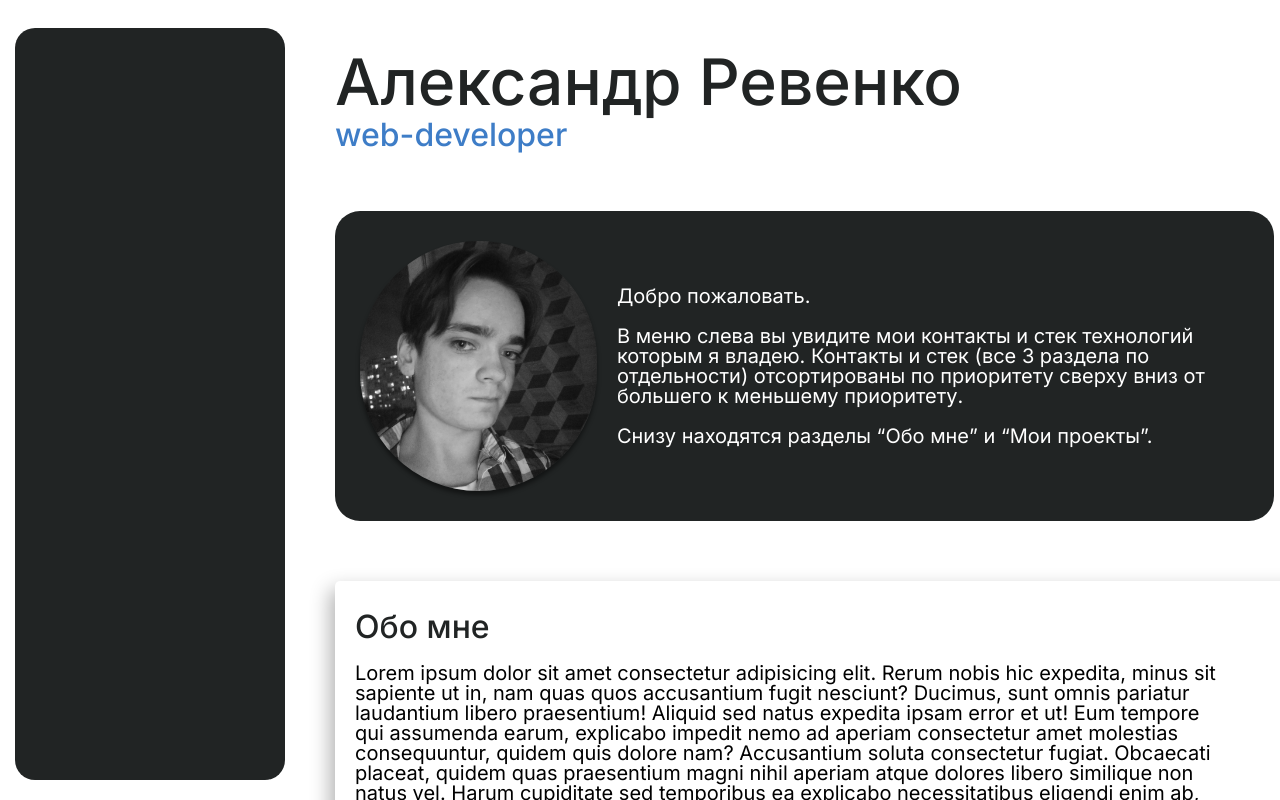
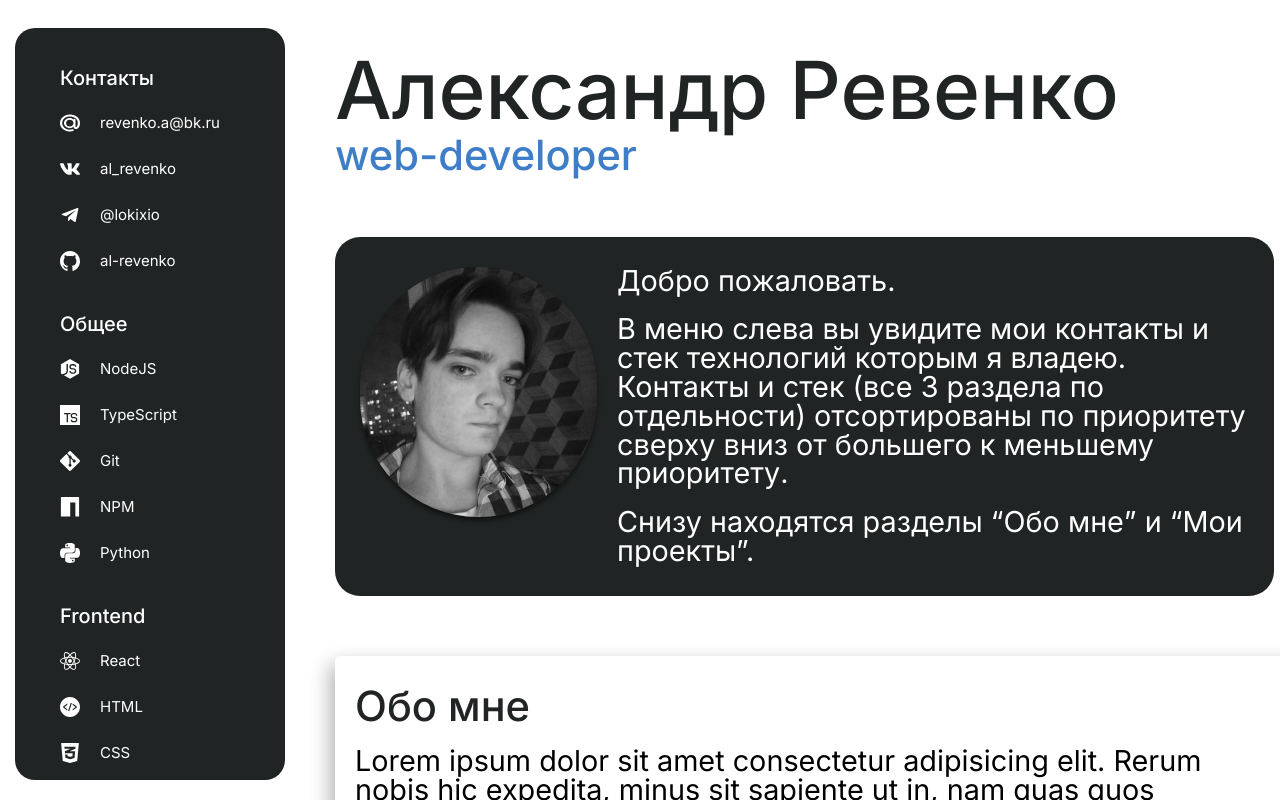
Before and after one commit to al-revenko/resume, a React (Vite) app: page / in a window 1280 px wide. Shown: the top 800 px of the page. Built offline with nearby package versions, Linux system fonts and the light colour scheme.

Commit message:
Заполнил сайдбар контентом

```diff
--- a/package.json
+++ b/package.json
@@ -25,6 +25,7 @@
     "eslint-plugin-react-refresh": "^0.4.3",
     "typescript": "^5.0.2",
     "vite": "^4.4.5",
+    "vite-plugin-svgr": "^4.1.0",
     "vite-tsconfig-paths": "^4.2.1"
   }
 }
--- a/src/components/sidebar/Sidebar.module.scss
+++ b/src/components/sidebar/Sidebar.module.scss
@@ -6,15 +6,32 @@
   gap: 30px;
   padding: 40px 45px;
   background-color: $theme-color-1;
-  color: $sidebar-text-color;
   width: 270px;
   height: 94vh;
   position: fixed;
   top: 3.5vh;
   left: 15px;
-  box-sizing: border-box;
   border-radius: 20px;
-  font-size: 15px;
-  font-weight: 400;
-  line-height: 46px;
+  overflow-y: auto;
+
+    &::-webkit-scrollbar {
+      width: 10px;
+    }
+
+    /* Track */
+    &::-webkit-scrollbar-track {
+      -webkit-box-shadow: inset 0 0 6px rgba(0, 0, 0, 0.3);
+      -webkit-border-radius: 10px;
+      height: 20px;
+      border-radius: 10px;
+    }
+
+    /* Handle */
+    &::-webkit-scrollbar-thumb {
+      -webkit-border-radius: 10px;
+      border-radius: 10px;
+      background: rgba(51, 141, 224, 0.664);
+      -webkit-box-shadow: inset 0 0 6px rgba(0, 0, 0, 0.5);
+    }
+
 }
--- a/src/components/sidebar/Sidebar.tsx
+++ b/src/components/sidebar/Sidebar.tsx
@@ -1,9 +1,10 @@
 import style from './Sidebar.module.scss'
+import Categories from './categories/Categories';
 
 function Sidebar() {
   return (
     <aside className={style.sidebar}>
-
+      <Categories />
     </aside>
   )
 }
--- /dev/null
+++ b/src/components/sidebar/categories/Categories.module.scss
@@ -0,0 +1,38 @@
+@use '../../../styles/style.scss' as *;
+
+.categories {
+  display: flex;
+  width: 100%;
+  flex-direction: column;
+  gap: 30px;
+  color: $sidebar-text-color;
+}
+
+.categories__category {
+  display: flex;
+  flex-direction: column;
+  gap: 12px;
+}
+
+.categories__category__title {
+  font-size: 20px;
+  font-weight: 500;
+}
+
+.categories__category__content {
+  display: flex;
+  align-items: center;
+  gap: 20px;
+  font-size: 15px;
+  font-weight: 400;
+}
+
+.categories__category__content__icon * {
+  fill: $sidebar-text-color;
+}
+
+.categories__category__content__text {
+  font-size: 15px;
+  font-weight: 400;
+  line-height: 46px;
+}
--- /dev/null
+++ b/src/components/sidebar/categories/Categories.tsx
@@ -0,0 +1,54 @@
+import categoriesData from 'components/sidebar/categories/categories.data';
+import style from './Categories.module.scss'
+import CategoryI from './category.interface';
+
+const Categories = () => {
+
+  const categories = categoriesData;
+
+  const getCategoryContent = (category: CategoryI) => {
+
+    const {title, items} = category;
+
+    return (
+      <>
+        <h2 className={style.categories__category__title}>{title}</h2>
+        <ul>
+          {
+            items.map((item, index) => {
+
+              const {Icon, text, href} = item;
+
+              return (
+                <li className={style.categories__category__content} key={index}>
+                  <Icon width='20px' height='20px' className={style.categories__category__content__icon}/>
+                  {
+                    item.href ?
+                    <a className={style.categories__category__content__text} href={href}>{text}</a> :
+                    <p className={style.categories__category__content__text} >{text}</p>
+                  }
+                </li>
+              )
+            })
+          }
+        </ul>
+      </>
+    )
+  }
+
+  return (
+    <ul className={style.categories}>
+      {
+        categories.map((category, index) => {
+          return (
+            <li className={style.categories__category} key={index}>
+              { getCategoryContent(category) }
+            </li>
+          )
+        })
+      }
+    </ul>
+  )
+}
+
+export default Categories;
--- /dev/null
+++ b/src/components/sidebar/categories/categories.data.ts
@@ -0,0 +1,121 @@
+/// <reference types="vite-plugin-svgr/client" />
+
+import CategoryI from "./category.interface";
+
+import MailSvg from "assets/img/icon/contact/mail.svg?react"
+import VkSvg from "assets/img/icon/contact/vk.svg?react"
+import TgSvg from "assets/img/icon/contact/telegram.svg?react"
+import GithubSvg from "assets/img/icon/contact/github.svg?react"
+
+import NodeSvg from 'assets/img/icon/other/node.svg?react'
+import TsSvg from 'assets/img/icon/other/ts.svg?react'
+import GitSvg from 'assets/img/icon/other/git.svg?react'
+import NpmSvg from 'assets/img/icon/other/npm.svg?react'
+import PySvg from 'assets/img/icon/other/python.svg?react'
+
+import ReactSvg from 'assets/img/icon/frontend/react.svg?react'
+import HtmlSvg from 'assets/img/icon/frontend/html.svg?react'
+import CssSvg from 'assets/img/icon/frontend/css.svg?react'
+import FigmaSvg from 'assets/img/icon/frontend/figma.svg?react'
+
+import NestSvg from 'assets/img/icon/backend/nest.svg?react'
+import PsqlSvg from 'assets/img/icon/backend/psql.svg?react'
+import RestSvg from 'assets/img/icon/backend/rest.svg?react'
+import DockerSvg from 'assets/img/icon/backend/docker.svg?react'
+import OpenApiSvg from 'assets/img/icon/backend/openapi.svg?react'
+
+const categoriesData: CategoryI[] = [
+  {
+    title: 'Контакты',
+    items: [
+      {
+        Icon: MailSvg,
+        text: 'revenko.a@bk.ru',
+        href: 'mailto:revenko.a@bk.ru'
+      },
+      {
+        Icon: VkSvg,
+        text: 'al_revenko',
+        href: 'https://vk.com/al_revenko'
+      },
+      {
+        Icon: TgSvg,
+        text: '@lokixio',
+        href: 'https://t.me/lokixio'
+      },
+      {
+        Icon: GithubSvg,
+        text: 'al-revenko',
+        href: 'https://github.com/al-revenko'
+      },
+    ]
+  },
+
+  {
+    title: 'Общее',
+    items: [
+      {
+        Icon: NodeSvg,
+        text: 'NodeJS',
+      },
+      {
+        Icon: TsSvg,
+        text: 'TypeScript',
+      },      {
+        Icon: GitSvg,
+        text: 'Git',
+      },      {
+        Icon: NpmSvg,
+        text: 'NPM',
+      },      {
+        Icon: PySvg,
+        text: 'Python',
+      },
+    ]
+  },
+
+  {
+    title: 'Frontend',
+    items: [
+      {
+        Icon: ReactSvg,
+        text: 'React',
+      },
+      {
+        Icon: HtmlSvg,
+        text: 'HTML',
+      },      {
+        Icon: CssSvg,
+        text: 'CSS',
+      },      {
+        Icon: FigmaSvg,
+        text: 'Figma',
+      },
+    ]
+  },
+
+  {
+    title: 'Backend',
+    items: [
+      {
+        Icon: NestSvg,
+        text: 'NestJS',
+      },
+      {
+        Icon: PsqlSvg,
+        text: 'PostgreSQL',
+      }, {
+        Icon: RestSvg,
+        text: 'REST API',
+      }, {
+        Icon: DockerSvg,
+        text: 'Docker',
+      }, {
+        Icon: OpenApiSvg,
+        text: 'OpenAPI',
+      },
+    ]
+  },
+]
+
+export default categoriesData;
--- a/src/styles/index.scss
+++ b/src/styles/index.scss
@@ -2,16 +2,14 @@
 @import url('./reset.css');
 @import url('./style.scss');
 
-* {
+html * {
+  font-size: 62.5%;
   font-family: Inter;
-  font-style: normal;
   box-sizing: border-box;
-}
-
-html {
-  font-size: 62.5%;
 }
 
 a {
   text-decoration: none;
+  color: inherit;
+  font-family: Inter;
 }
--- a/vite.config.ts
+++ b/vite.config.ts
@@ -1,10 +1,15 @@
 import { defineConfig } from 'vite'
 import react from '@vitejs/plugin-react'
 import tsconfigPaths from 'vite-tsconfig-paths'
+import svgr from 'vite-plugin-svgr'
 
 // https://vitejs.dev/config/
 export default defineConfig({
-  plugins: [react(), tsconfigPaths()],
+  plugins: [
+    react(),
+    tsconfigPaths(),
+    svgr(),
+  ],
   server: {
     watch: {
       usePolling: true,
```
Also changed, not shown: src/components/sidebar/categories/category.interface.ts (added, +12 -0 lines), 1 other file (tests, documents, lock files or other folders).
